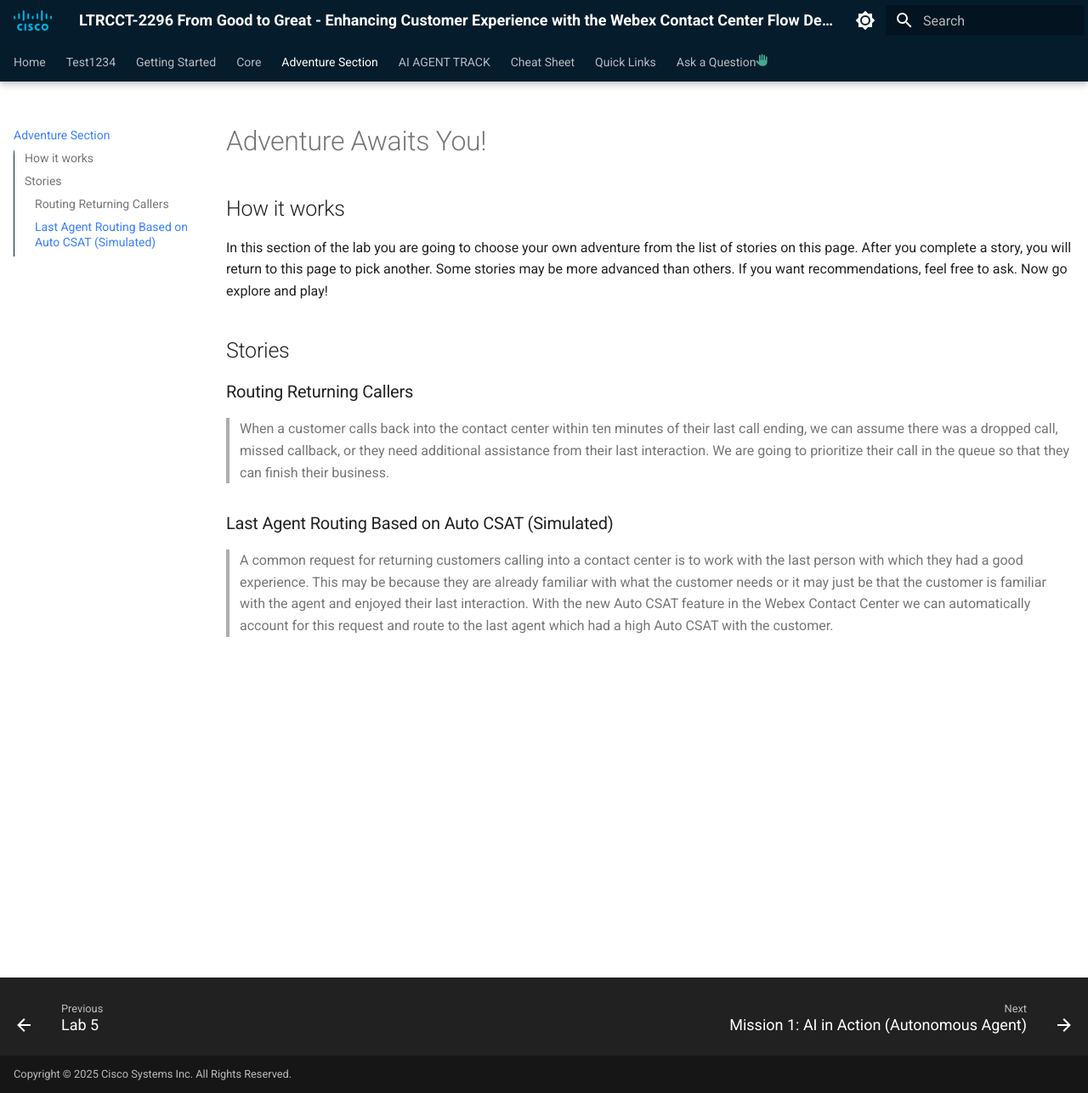
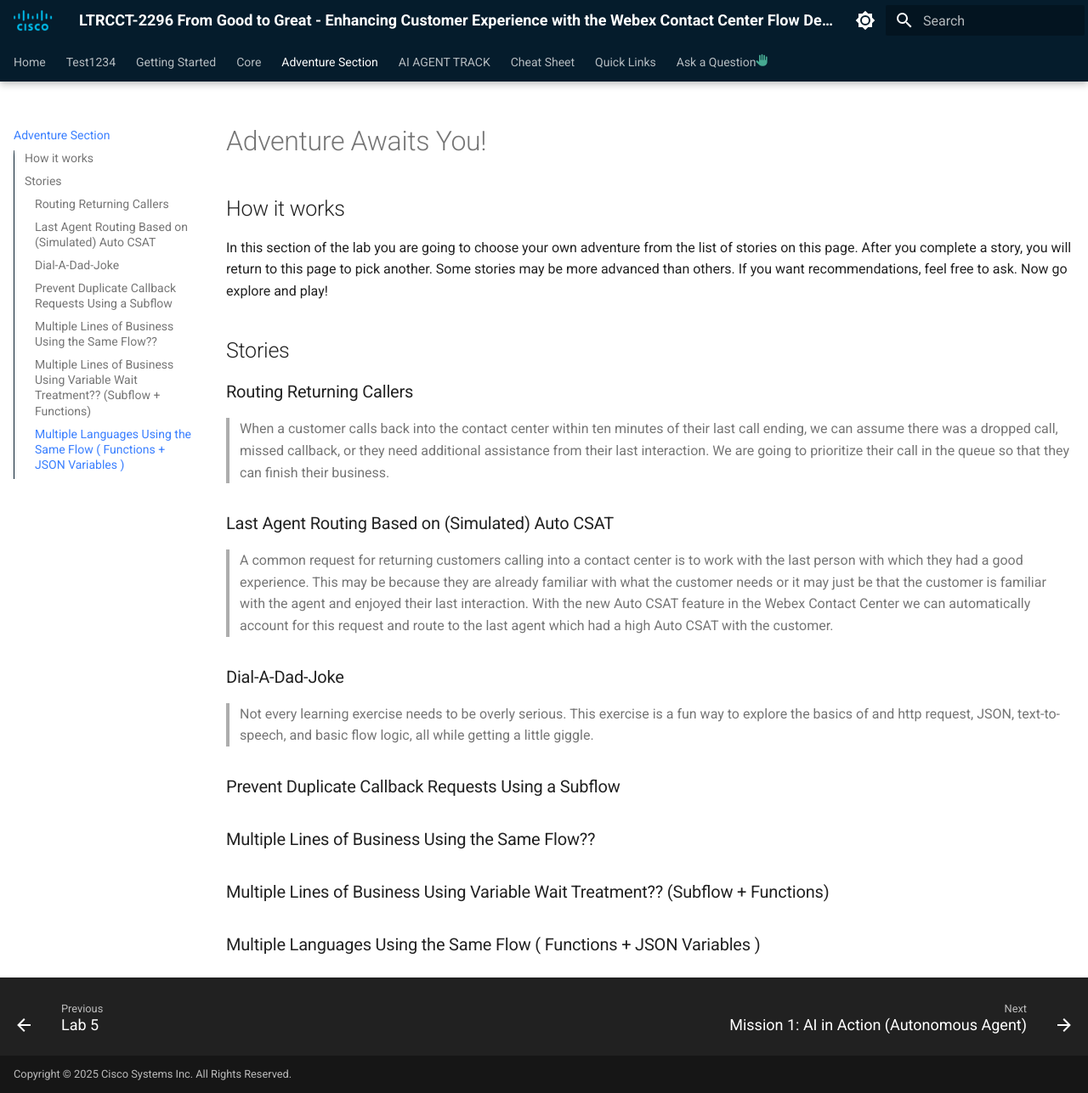
Before and after one commit to mouliv/US_LTRCCT-2296, an MkDocs documentation site: the page built from docs/adventureList.md, in a window 1280 px wide and 1287 px high. Shown: the whole window at 85% size. Built offline with MkDocs 1.6.1 and Material for MkDocs 9.7.7, drawn with Linux system fonts in a browser that asks for light colours.

Commit message:
more Adventures

```diff
--- a/docs/adventureList.md
+++ b/docs/adventureList.md
@@ -9,5 +9,19 @@
 > When a customer calls back into the contact center within ten minutes of their last call ending, we can assume there was a dropped call, missed callback, or they need additional assistance from their last interaction. We are going to prioritize their call in the queue so that they can finish their business.
 
 
-### Last Agent Routing Based on Auto CSAT (Simulated)
+### Last Agent Routing Based on (Simulated) Auto CSAT
 > A common request for returning customers calling into a contact center is to work with the last person with which they had a good experience. This may be because they are already familiar with what the customer needs or it may just be that the customer is familiar with the agent and enjoyed their last interaction. With the new Auto CSAT feature in the Webex Contact Center we can automatically account for this request and route to the last agent which had a high Auto CSAT with the customer.
+
+### Dial-A-Dad-Joke
+> Not every learning exercise needs to be overly serious.  This exercise is a fun way to explore the basics of and http request, JSON, text-to-speech, and basic flow logic, all while getting a little giggle.
+
+### Prevent Duplicate Callback Requests Using a Subflow
+
+
+### Multiple Lines of Business Using the Same Flow??
+
+
+### Multiple Lines of Business Using Variable Wait Treatment?? (Subflow + Functions)
+
+
+### Multiple Languages Using the Same Flow ( Functions + JSON Variables )
```
